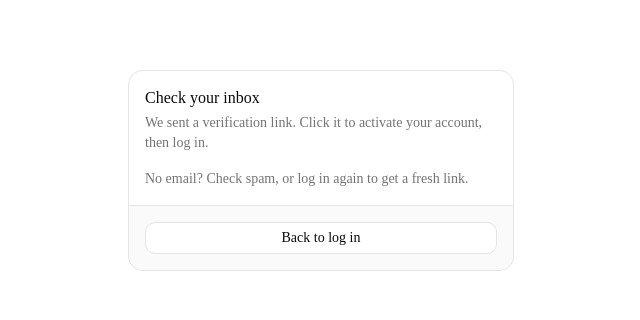
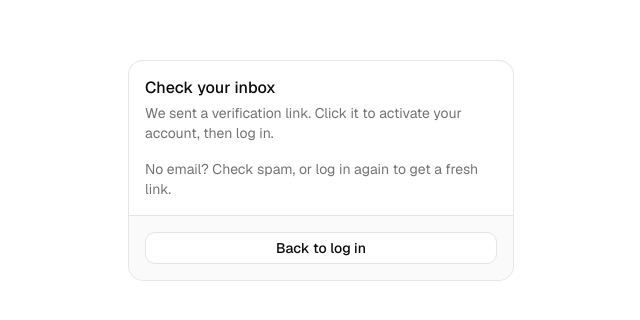
Before and after one commit to notenderdreams/roronoa, a Next.js app: page /verify-email in a window 1280 px wide. Shown: the part 230-550 px from the top of the page, without its empty margins (319-959 px from the left). Built offline with nearby package versions, Linux system fonts and the light colour scheme.

Commit message:
fix: force sans-serif base font

```diff
--- a/src/app/layout.tsx
+++ b/src/app/layout.tsx
@@ -4,7 +4,7 @@ import { Toaster } from "@/components/ui/sonner";
 import "./globals.css";
 
 const geistSans = Geist({
-  variable: "--font-geist-sans",
+  variable: "--font-sans",
   subsets: ["latin"],
 });
 
```
